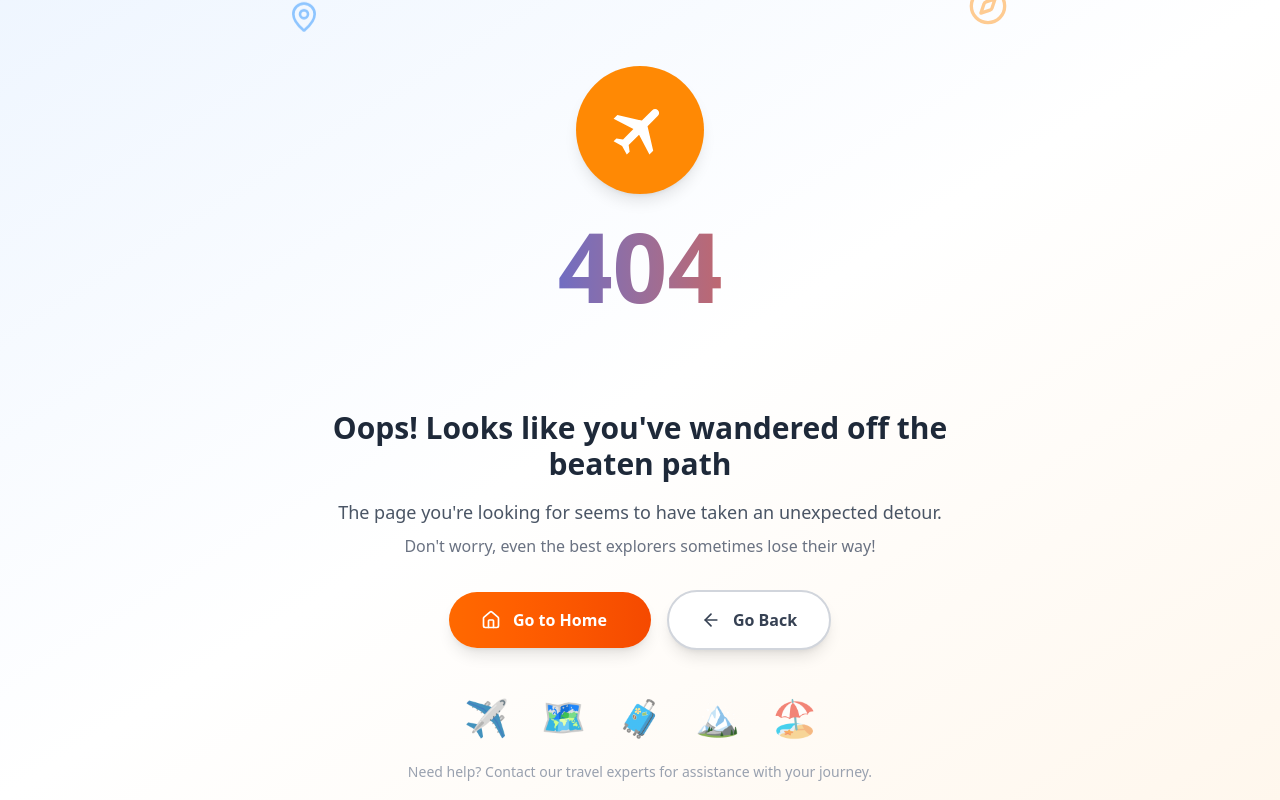
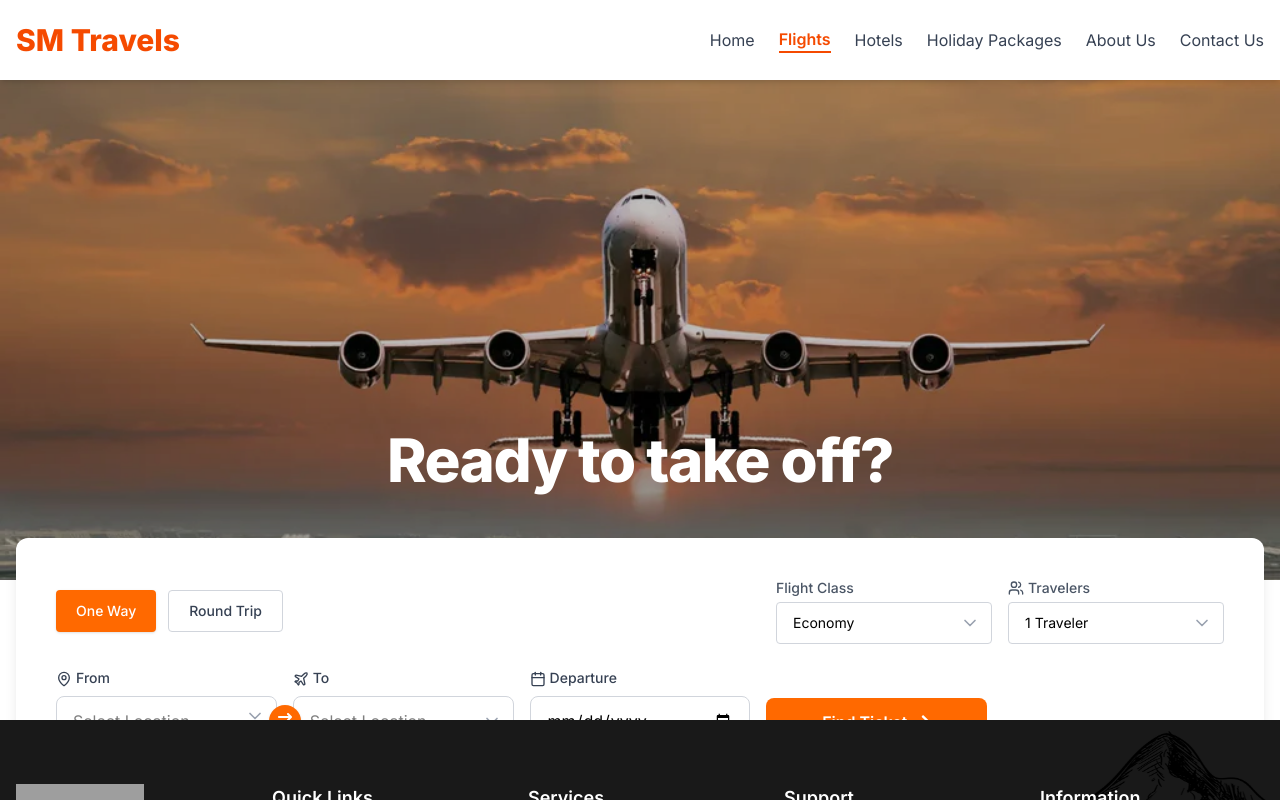
Before and after one commit to Mdsakib999/SM-Travels, a React (Vite) app: page /flights in a window 1280 px wide. Shown: the top 800 px of the page. Built offline with nearby package versions, Linux system fonts and the light colour scheme; grey boxes are pictures that could not be loaded.

Commit message:
FlightBanner added

```diff
--- /dev/null
+++ b/src/Components/Flights/FlightBanner.jsx
@@ -0,0 +1,187 @@
+import bgImg from "/assets/FlightBannerBg.webp";
+import { useState } from "react";
+import { ChevronDown, MapPin, Plane, Calendar, Users } from "lucide-react";
+import { FaArrowRightArrowLeft } from "react-icons/fa6";
+import { FaArrowRight } from "react-icons/fa";
+
+export const FlightBanner = () => {
+  const [tripType, setTripType] = useState("one-way");
+  const [fromLocation, setFromLocation] = useState("");
+  const [toLocation, setToLocation] = useState("");
+  const [selectedClass, setSelectedClass] = useState("economy");
+  const [travelers, setTravelers] = useState(1);
+  const [departureDate, setDepartureDate] = useState("");
+  const [returnDate, setReturnDate] = useState("");
+
+  const handleSwapLocations = () => {
+    setFromLocation(toLocation);
+    setToLocation(fromLocation);
+  };
+
+  return (
+    <div className="relative w-full md:mb-[550px] mb-[400px] lg:mb-60">
+      <img
+        className="brightness-75 w-full h-[300px] md:h-[400px] lg:h-[500px] object-cover object-center"
+        src={bgImg}
+        alt="Banner"
+      />
+      <div className="absolute top-[18%]  md:top-[20%] lg:top-[70%] left-1/2 transform -translate-x-1/2 w-full max-w-7xl px-2 sm:px-4">
+        {/* Header */}
+        <header className="space-y-1 sm:space-y-2 mb-3 sm:mb-4">
+          <h1 className="text-3xl sm:text-4xl md:text-5xl lg:text-6xl font-extrabold text-white text-center mb-12 tracking-tight">
+            Ready to take off?
+          </h1>
+        </header>
+
+        <section className="bg-white space-y-5 sm:space-y-8 rounded-xl shadow-lg text-black p-4 sm:p-6 md:p-10">
+          {/* Top Filters */}
+          <div className="flex flex-col lg:flex-row lg:items-center lg:justify-between gap-4 sm:gap-6 mb-6">
+            {/* Trip Type Tabs */}
+            <div className="flex gap-2 sm:gap-3">
+              {["one-way", "round-trip"].map((type) => (
+                <button
+                  key={type}
+                  onClick={() => setTripType(type)}
+                  className={`px-4 sm:px-5 py-2.5 rounded font-medium text-sm transition-all duration-200 ${
+                    tripType === type
+                      ? "bg-orange-500 text-white shadow"
+                      : "bg-white border border-gray-300 text-gray-700 hover:bg-gray-100"
+                  }`}
+                >
+                  {type === "one-way" ? "One Way" : "Round Trip"}
+                </button>
+              ))}
+            </div>
+
+            {/* Class & Travelers */}
+            <div className="grid grid-cols-1 sm:grid-cols-2 gap-4 w-full max-w-md">
+              {/* Flight Class */}
+              <div>
+                <label className="block text-sm font-medium text-gray-600 mb-1">
+                  Flight Class
+                </label>
+                <div className="relative">
+                  <select
+                    value={selectedClass}
+                    onChange={(e) => setSelectedClass(e.target.value)}
+                    className="w-full px-4 py-2.5 border border-gray-300 rounded text-sm focus:ring-2 focus:ring-orange-500 outline-none appearance-none bg-white"
+                  >
+                    <option value="economy">Economy</option>
+                    <option value="premium-economy">Premium Economy</option>
+                    <option value="business">Business</option>
+                    <option value="first">First Class</option>
+                  </select>
+                  <ChevronDown className="absolute right-3 top-1/2 -translate-y-1/2 w-5 h-5 text-gray-400 pointer-events-none" />
+                </div>
+              </div>
+
+              {/* Travelers */}
+              <div>
+                <label className="block text-sm font-medium text-gray-600 mb-1">
+                  <Users className="inline w-4 h-4 mr-1 -mt-0.5" />
+                  Travelers
+                </label>
+                <div className="relative">
+                  <select
+                    value={travelers}
+                    onChange={(e) => setTravelers(parseInt(e.target.value))}
+                    className="w-full px-4 py-2.5 border border-gray-300 rounded text-sm focus:ring-2 focus:ring-orange-500 outline-none appearance-none bg-white"
+                  >
+                    {[...Array(4)].map((_, i) => (
+                      <option key={i + 1} value={i + 1}>
+                        {i + 1} {i + 1 === 1 ? "Traveler" : "Travelers"}
+                      </option>
+                    ))}
+                  </select>
+                  <ChevronDown className="absolute right-3 top-1/2 -translate-y-1/2 w-5 h-5 text-gray-400 pointer-events-none" />
+                </div>
+              </div>
+            </div>
+          </div>
+
+          {/* Form Fields */}
+          <div className="grid grid-cols-1 sm:grid-cols-2 lg:grid-cols-5 gap-4 items-end">
+            {/* From */}
+            <div className="relative">
+              <label className="block text-sm font-medium text-gray-700 mb-2">
+                <MapPin className="inline w-4 h-4 mr-1" />
+                From
+              </label>
+              <input
+                type="text"
+                placeholder="Select Location"
+                value={fromLocation}
+                onChange={(e) => setFromLocation(e.target.value)}
+                className="w-full px-4 py-3 border border-gray-300 rounded-lg focus:ring-2 focus:ring-orange-500 outline-none"
+              />
+              <ChevronDown className="absolute right-3 top-12 -translate-y-1/2 w-5 h-5 text-gray-400 pointer-events-none" />
+            </div>
+
+            {/* To */}
+            <div className="relative">
+              <label className="block text-sm font-medium text-gray-700 mb-2">
+                <Plane className="inline w-4 h-4 mr-1" />
+                To
+              </label>
+              <div className="relative">
+                <input
+                  type="text"
+                  placeholder="Select Location"
+                  value={toLocation}
+                  onChange={(e) => setToLocation(e.target.value)}
+                  className="w-full px-4 py-3 border border-gray-300 rounded-lg focus:ring-2 focus:ring-orange-500 outline-none"
+                />
+                <ChevronDown className="absolute right-3 top-1/2 -translate-y-1/2 w-5 h-5 text-gray-400 pointer-events-none" />
+                <button
+                  onClick={handleSwapLocations}
+                  className="absolute left-2 top-1/2 sm:-left-6 transform -translate-y-1/2 bg-orange-500 text-white p-2 rounded-full shadow hover:bg-orange-600 hidden md:block"
+                  aria-label="Swap locations"
+                >
+                  <FaArrowRightArrowLeft className="w-4 h-4" />
+                </button>
+              </div>
+            </div>
+
+            {/* Departure */}
+            <div>
+              <label className="block text-sm font-medium text-gray-700 mb-2">
+                <Calendar className="inline w-4 h-4 mr-1" />
+                Departure
+              </label>
+              <input
+                type="date"
+                value={departureDate}
+                onChange={(e) => setDepartureDate(e.target.value)}
+                className="w-full px-4 py-3 border border-gray-300 rounded-lg focus:ring-2 focus:ring-orange-500 outline-none"
+              />
+            </div>
+
+            {/* Return */}
+            {tripType === "round-trip" && (
+              <div>
+                <label className="block text-sm font-medium text-gray-700 mb-2">
+                  <Calendar className="inline w-4 h-4 mr-1" />
+                  Return
+                </label>
+                <input
+                  type="date"
+                  value={returnDate}
+                  onChange={(e) => setReturnDate(e.target.value)}
+                  className="w-full px-4 py-3 border border-gray-300 rounded-lg focus:ring-2 focus:ring-orange-500 outline-none"
+                />
+              </div>
+            )}
+
+            {/* Submit Button */}
+            <div>
+              <button className="w-full bg-orange-500 hover:bg-orange-600 text-white font-semibold py-3 px-6 rounded-lg flex items-center justify-center gap-2 transition-colors">
+                Find Ticket
+                <FaArrowRight className="w-4 h-4" />
+              </button>
+            </div>
+          </div>
+        </section>
+      </div>
+    </div>
+  );
+};
--- a/src/Components/Home/Banner.jsx
+++ b/src/Components/Home/Banner.jsx
@@ -6,7 +6,6 @@ import { RiHotelFill } from "react-icons/ri";
 import { BsPassportFill } from "react-icons/bs";
 import { BiSolidPlaneAlt } from "react-icons/bi";
 import { FaMoneyBillWave } from "react-icons/fa6";
-import "react-datepicker/dist/react-datepicker.css";
 import {
   allClass,
   allFares,
@@ -41,7 +40,7 @@ export const Banner = ({ bannerImage }) => {
           </p>
         </header>
 
-        <section className="bg-white space-y-5 sm:space-y-8 rounded-xl shadow-2xl shadow-gray-300 text-black p-4 sm:p-6 md:p-10">
+        <section className="bg-white space-y-5 sm:space-y-8 rounded-xl shadow-lg text-black p-4 sm:p-6 md:p-10">
           {/* Category Icons */}
           <ul className="flex flex-wrap justify-center sm:justify-start items-center gap-4 pb-3 border-b">
             <li className="flex items-center gap-x-2">
--- a/src/Components/Home/FlightBrands.jsx
+++ b/src/Components/Home/FlightBrands.jsx
@@ -21,7 +21,7 @@ export const FlightBrands = () => {
   ];
 
   return (
-    <div className="overflow-hidden text-center mt-20 mb-32 shadow-2xl shadow-orange-200">
+    <div className="overflow-hidden text-center my-20">
       <Marquee
         pauseOnHover={true}
         speed={60}
--- a/src/Components/Home/FlightSearch.jsx
+++ b/src/Components/Home/FlightSearch.jsx
@@ -164,7 +164,7 @@ export const FlightSearch = () => {
   );
 
   return (
-    <div className="max-w-7xl mx-auto p-6 my-10">
+    <div className="max-w-7xl mx-auto p-6 my-20">
       {/* Header */}
       <div className="text-center mb-8">
         <h1 className="text-3xl font-bold text-gray-900 mb-4">
--- a/src/Components/Home/PopularDestination.jsx
+++ b/src/Components/Home/PopularDestination.jsx
@@ -44,43 +44,11 @@ export const PopularDestination = () => {
       duration: "3 Days",
       img: "/assets/Destination/island.jpg",
     },
-    {
-      id: 1,
-      name: "Ghorepani Poon Hill Trek",
-      location: "Bhutan, Pokhara",
-      price: "569.00",
-      duration: "5 Days",
-      img: "/assets/Destination/ghorepani.jpg",
-    },
-    {
-      id: 2,
-      name: "Langtang Valley Trekking",
-      location: "Bhutan, India, Pokhara",
-      price: "600.00",
-      duration: "6 Days",
-      img: "/assets/Destination/langtang.jpg",
-    },
-    {
-      id: 3,
-      name: "Short Trek around Pokhara",
-      location: "Bhutan, India, Tibet",
-      price: "250.00",
-      duration: "6 Days",
-      img: "/assets/Destination/pokhara.jpg",
-    },
-    {
-      id: 4,
-      name: "Island Peak Climbing",
-      location: "Nepal, Pokhara, Tibet",
-      price: "569.00",
-      duration: "3 Days",
-      img: "/assets/Destination/island.jpg",
-    },
   ];
 
   return (
     <div
-      className="relative my-10 bg-cover bg-center py-10"
+      className="relative my-20 bg-cover bg-center py-10"
       style={{ backgroundImage: `url(${bgImg})` }}
     >
       <div className="max-w-7xl mx-auto px-4 text-center flex flex-col items-center justify-center gap-5">
--- a/src/Components/Home/ResortBooking.jsx
+++ b/src/Components/Home/ResortBooking.jsx
@@ -41,7 +41,7 @@ export const ResortBooking = () => {
   ];
 
   return (
-    <div className="w-full max-w-6xl mx-auto px-6 py-16 my-20 overflow-x-hidden md:overflow-visible relative">
+    <div className="w-full max-w-6xl mx-auto px-6  my-20 overflow-x-hidden md:overflow-visible relative">
       <div className="flex flex-col lg:flex-row justify-around gap-10">
         <div className="relative w-full h-full flex justify-center items-center order-1 md:order-2">
           {/* Card */}
--- a/src/Components/Home/SuccessRate.jsx
+++ b/src/Components/Home/SuccessRate.jsx
@@ -33,7 +33,7 @@ export const SuccessRate = () => {
   return (
     <div
       ref={ref}
-      className="relative max-w-7xl mx-auto py-5 min-h-[600px] md:flex md:items-center md:justify-center"
+      className="relative max-w-7xl mx-auto py-5 min-h-[600px] md:flex md:items-center md:justify-center my-20"
     >
       {/* Background Shapes */}
       <img src={shape1} alt="" className="absolute top-0 left-0" />
--- a/src/Components/Home/TopDestination.jsx
+++ b/src/Components/Home/TopDestination.jsx
@@ -31,7 +31,7 @@ export const TopDestination = () => {
       id: 1,
       title: "Thailand",
       listing: "22 Listing",
-      img: "/assets/TopDestination/Island.jpg",
+      img: "/assets/TopDestination/Thiland.jpg",
     },
     {
       id: 2,
@@ -43,19 +43,19 @@ export const TopDestination = () => {
       id: 3,
       title: "Maldives",
       listing: "22 Listing",
-      img: "/assets/TopDestination/Thiland.jpg",
+      img: "/assets/TopDestination/Maldives.jpg",
     },
     {
       id: 4,
       title: "Island",
       listing: "22 Listing",
-      img: "/assets/TopDestination/Maldives.jpg",
+      img: "/assets/TopDestination/Island.jpg",
     },
     {
       id: 5,
-      title: "Bali",
+      title: "Belgium",
       listing: "22 Listing",
-      img: "/assets/TopDestination/Island.jpg",
+      img: "/assets/TopDestination/Belgium.jpg",
     },
   ];
 
@@ -72,7 +72,7 @@ export const TopDestination = () => {
   };
 
   return (
-    <div className="max-w-7xl mx-auto px-4 text-center flex flex-col items-center justify-center gap-5 py-16">
+    <div className="max-w-7xl mx-auto px-4 text-center flex flex-col items-center justify-center gap-5 py-16 my-20">
       <PreHeading>Top Destination</PreHeading>
       <h2 className="text-4xl font-extrabold text-black mb-10">
         Popular Destination
--- /dev/null
+++ b/src/Pages/Flights.jsx
@@ -0,0 +1,11 @@
+import { FlightBanner } from "../Components/Flights/FlightBanner";
+
+export const Flights = () => {
+  return (
+    <div>
+      <div className="min-h-screen md:min-h-[80vh]">
+        <FlightBanner />
+      </div>
+    </div>
+  );
+};
--- a/src/Router/Routes.jsx
+++ b/src/Router/Routes.jsx
@@ -5,6 +5,7 @@ import { Error404 } from "../Components/Shared/404Error";
 import Contact from "../Pages/Contact";
 import About from "../Pages/About";
 import Hotel from "../Pages/Hotel";
+import { Flights } from "../Pages/Flights";
 
 export const router = createBrowserRouter([
   {
@@ -14,6 +15,10 @@ export const router = createBrowserRouter([
       {
         path: "/",
         element: <Home />,
+      },
+      {
+        path: "/flights",
+        element: <Flights />,
       },
       {
         path: "/contact",
--- a/src/main.jsx
+++ b/src/main.jsx
@@ -5,6 +5,7 @@ import { RouterProvider } from "react-router-dom";
 import { router } from "./Router/routes.jsx";
 import "swiper/css";
 import "swiper/css/pagination";
+import "react-datepicker/dist/react-datepicker.css";
 
 createRoot(document.getElementById("root")).render(
   <StrictMode>
```
Also changed, not shown: public/assets/FlightBannerBg.webp (added).
